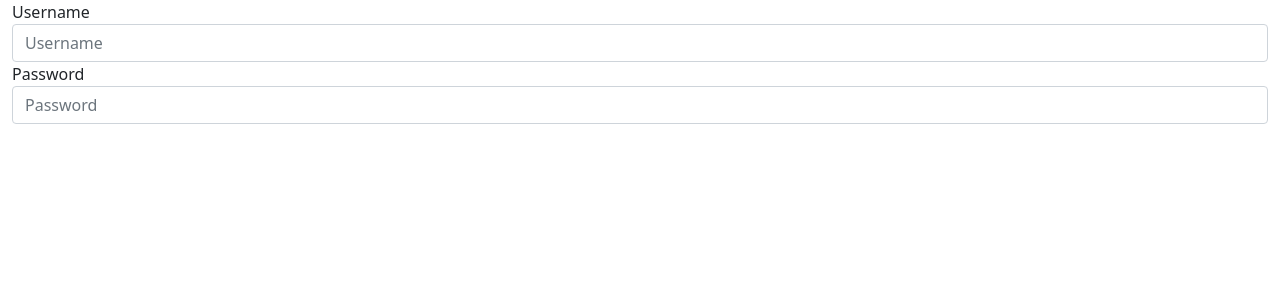
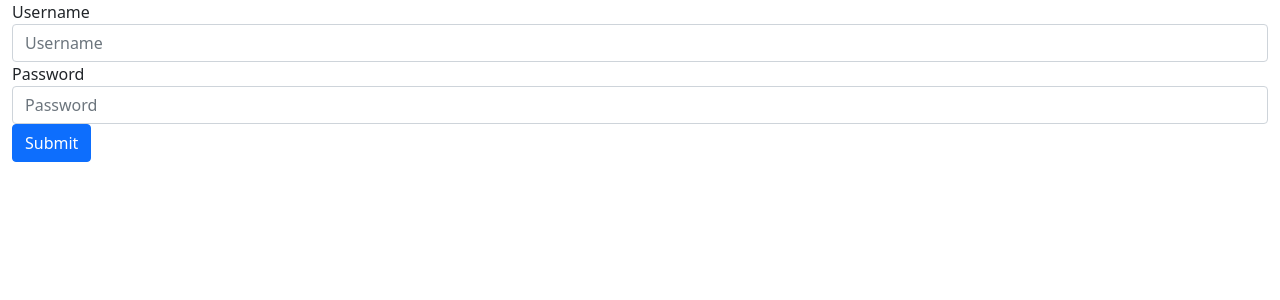
Before and after one commit to andrew-m94/LunchRunnerFrontend_, a React (Create React App) app: page /login in a window 1280 px wide. Shown: the top 300 px of the page. Built offline with nearby package versions, Linux system fonts and the light colour scheme.

Commit message:
Added submit buttons to forms

```diff
--- a/src/components/Login/Login.jsx
+++ b/src/components/Login/Login.jsx
@@ -25,6 +25,7 @@ const Login = () => {
                     <label for="passwordInput" >Password</label>
                     <input type="password" class="form-control" id="inputPassword" placeholder="Password" onChange={(event) => setPassword(event.target.value)}/>
                 </div>
+                <button type="submit" class="btn btn-primary">Submit</button>
             </form>
         </div>
     );
--- a/src/components/RegisterUser/RegisterUser.jsx
+++ b/src/components/RegisterUser/RegisterUser.jsx
@@ -49,6 +49,7 @@ const RegisterUser = () => {
                     <label for="lastNameInput" >Last Name </label>
                     <input type="lastName" class="form-control" id="lastNameInput" placeholder="Last Name" onChange={(event) => setLastName(event.target.value)}/>
                 </div>
+                <button type="submit" class="btn btn-primary">Submit</button>
             </form>
         </div>
     );
```
